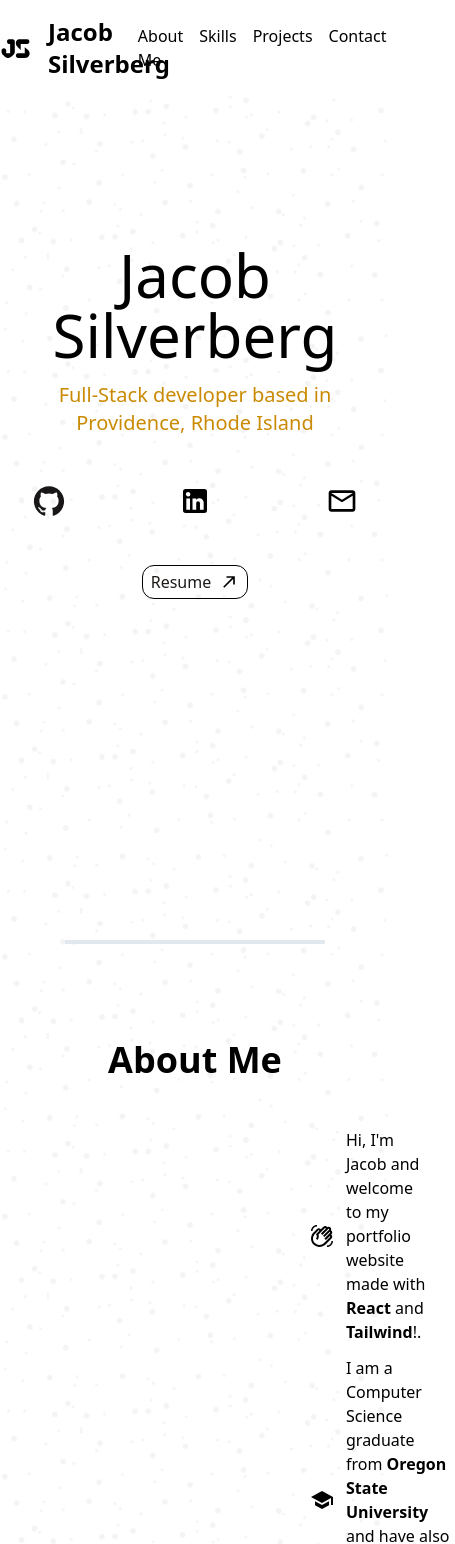
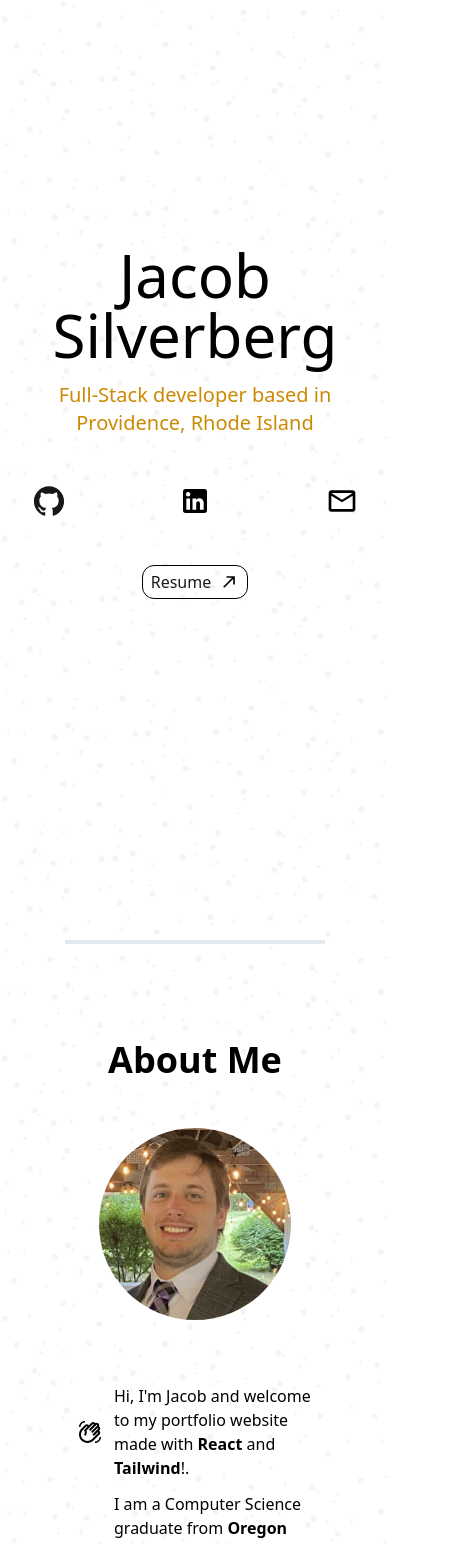
Before and after one commit to JacobSilverberg/portfolio, a React (Vite) app: page / in a window 390 px wide. Shown: the top 1544 px of the page, 455 px wide, since content can reach past the window. Built offline with nearby package versions, Linux system fonts and the light colour scheme.

Commit message:
Mobile adjustments, no nav, vertical about and skills

```diff
--- a/src/components/About.jsx
+++ b/src/components/About.jsx
@@ -42,8 +42,8 @@ export function About() {
             <h2 className="text-center font-atkinson text-4xl md:text-5xl font-bold">
                 About Me
             </h2>
-            <div className="mx-auto flex items-center w-3/5 gap-10">
-                <img src="../images/about/headshot.jpeg" alt="headshot" className="size-48 rounded-full"/>
+            <div className="mx-auto flex flex-col md:flex-row items-center w-3/5 gap-10">
+                <img src="../images/about/headshot.jpeg" alt="headshot" className="w-48 h-48 md:w-auto md:h-auto rounded-full mb-6 md:mb-0"/>
                 <ul className="mx-auto flex flex-col items-start gap-3 text-start">
                     <li className="flex flex-col gap-6">
                         <div className="flex gap-3 items-center">
--- a/src/components/Header.jsx
+++ b/src/components/Header.jsx
@@ -8,8 +8,13 @@ export function Header() {
     setIsVisible(true);
   }, []);
 
+  // Determine if navigation should be visible based on screen width
+  const shouldShowNavigation = () => {
+    return window.innerWidth >= 600;
+  };
+
   return (
-    <header className={`bg-white text-black py-4 fixed top-0 left-0 right-0 z-50 transition-opacity duration-500 ${isVisible ? 'opacity-100' : 'opacity-0'}`}>
+    <header className={`bg-white text-black py-4 fixed top-0 left-0 right-0 z-50 transition-opacity duration-500 ${isVisible && shouldShowNavigation() ? 'opacity-100' : 'opacity-0'}`}>
       <div className="container mx-auto flex items-center justify-between">
         <div className="flex items-center">
           <img
@@ -19,9 +24,9 @@ export function Header() {
           />
           <h1 className="text-2xl font-bold">Jacob Silverberg</h1>
         </div>
-        <div className="flex items-center">
-          <nav className="mr-4">
-            <ul className="flex space-x-4">
+        {/* Navigation links */}
+        <nav>
+          <ul className="hidden md:flex space-x-4">
             <li>
               <Link
                 to="about"
@@ -72,10 +77,6 @@ export function Header() {
             </li>
           </ul>
         </nav>
-          {/* <button className="bg-transparent hover:bg-gray-800 text-gray-200 font-semibold py-2 px-4 border border-gray-200 rounded">
-              <img src="../images/footer/moon.svg" className="size-8" />
-          </button> */}
-        </div>
       </div>
     </header>
   );
--- a/src/components/Skills.jsx
+++ b/src/components/Skills.jsx
@@ -44,7 +44,7 @@ export function Skills() {
             className={`flex flex-col items-center justify-center gap-12 ${areSkillsVisible ? 'opacity-100 transition-opacity duration-1000 ease-in-out' : 'opacity-0'}`}
         >
             <h2 className="text-center font-atkinson text-4xl md:text-5xl font-bold transition-opacity duration-1000 ease-in-out">Skills</h2>
-            <div className="flex justify-center gap-8">
+            <div className="flex flex-wrap justify-center gap-8">
                 <SkillGroup title="Languages" items={languages} />
                 <SkillGroup title="Frameworks" items={frameworks} />
                 <SkillGroup title="Other Tools" items={tools} />
@@ -56,14 +56,14 @@ export function Skills() {
 function SkillGroup({ title, items }) {
     SkillGroup.propTypes = {
         title: PropTypes.string,
-        items: PropTypes.object
+        items: PropTypes.array
     }
 
     return (
         <div className="p-6 rounded-lg bg-white shadow-md">
             <h4 className="text-xl font-bold mb-4">{title}</h4>
-            {items.map((item) => (
-                <Skill key={item.key} name={item.name} icon={item.icon} />
+            {items.map((item, index) => (
+                <Skill key={index} name={item.name} icon={item.icon} />
             ))}
         </div>
     );
@@ -72,7 +72,7 @@ function SkillGroup({ title, items }) {
 function Skill({ name, icon }) {
     Skill.propTypes = {
         name: PropTypes.string,
-        icon: PropTypes.img
+        icon: PropTypes.string
     }
 
     const [isHovered, setIsHovered] = useState(false);
--- a/src/output.css
+++ b/src/output.css
@@ -578,6 +578,14 @@ video {
   }
 }
 
+.pointer-events-none {
+  pointer-events: none;
+}
+
+.visible {
+  visibility: visible;
+}
+
 .fixed {
   position: fixed;
 }
@@ -604,6 +612,10 @@ video {
 
 .top-0 {
   top: 0px;
+}
+
+.bottom-0 {
+  bottom: 0px;
 }
 
 .z-10 {
@@ -663,6 +675,14 @@ video {
   margin-top: 0.5rem;
 }
 
+.mb-6 {
+  margin-bottom: 1.5rem;
+}
+
+.block {
+  display: block;
+}
+
 .inline-block {
   display: inline-block;
 }
@@ -677,6 +697,10 @@ video {
 
 .grid {
   display: grid;
+}
+
+.hidden {
+  display: none;
 }
 
 .size-48 {
@@ -714,6 +738,10 @@ video {
   height: 100vh;
 }
 
+.h-48 {
+  height: 12rem;
+}
+
 .w-11\/12 {
   width: 91.666667%;
 }
@@ -748,6 +776,10 @@ video {
 
 .w-full {
   width: 100%;
+}
+
+.w-48 {
+  width: 12rem;
 }
 
 .transform {
@@ -822,8 +854,18 @@ video {
   margin-left: calc(2rem * calc(1 - var(--tw-space-x-reverse)));
 }
 
+.space-y-4 > :not([hidden]) ~ :not([hidden]) {
+  --tw-space-y-reverse: 0;
+  margin-top: calc(1rem * calc(1 - var(--tw-space-y-reverse)));
+  margin-bottom: calc(1rem * var(--tw-space-y-reverse));
+}
+
 .justify-self-end {
   justify-self: end;
+}
+
+.overflow-y-auto {
+  overflow-y: auto;
 }
 
 .rounded {
@@ -1046,6 +1088,12 @@ video {
   transition-duration: 150ms;
 }
 
+.transition-all {
+  transition-property: all;
+  transition-timing-function: cubic-bezier(0.4, 0, 0.2, 1);
+  transition-duration: 150ms;
+}
+
 .duration-1000 {
   transition-duration: 1000ms;
 }
@@ -1106,13 +1154,38 @@ video {
   filter: var(--tw-blur) var(--tw-brightness) var(--tw-contrast) var(--tw-grayscale) var(--tw-hue-rotate) var(--tw-invert) var(--tw-saturate) var(--tw-sepia) var(--tw-drop-shadow);
 }
 
+.focus\:outline-none:focus {
+  outline: 2px solid transparent;
+  outline-offset: 2px;
+}
+
 @media (min-width: 768px) {
+  .md\:mb-0 {
+    margin-bottom: 0px;
+  }
+
+  .md\:block {
+    display: block;
+  }
+
+  .md\:flex {
+    display: flex;
+  }
+
+  .md\:hidden {
+    display: none;
+  }
+
   .md\:h-10 {
     height: 2.5rem;
   }
 
   .md\:h-7 {
     height: 1.75rem;
+  }
+
+  .md\:h-auto {
+    height: auto;
   }
 
   .md\:w-1\/5 {
@@ -1127,8 +1200,16 @@ video {
     width: 1.75rem;
   }
 
+  .md\:w-auto {
+    width: auto;
+  }
+
   .md\:grid-cols-2 {
     grid-template-columns: repeat(2, minmax(0, 1fr));
+  }
+
+  .md\:flex-row {
+    flex-direction: row;
   }
 
   .md\:px-4 {
```
Also changed, not shown: public/images/header/menu.svg (added). Lines whose indentation alone changed are shown as unchanged.
